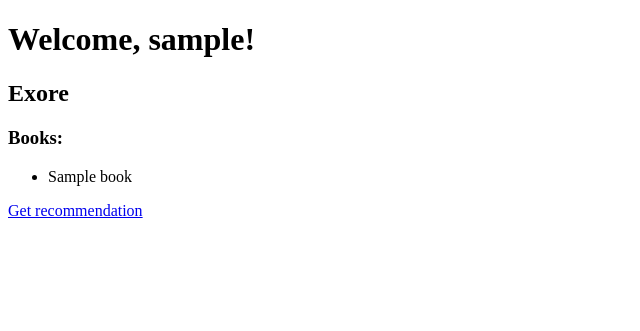
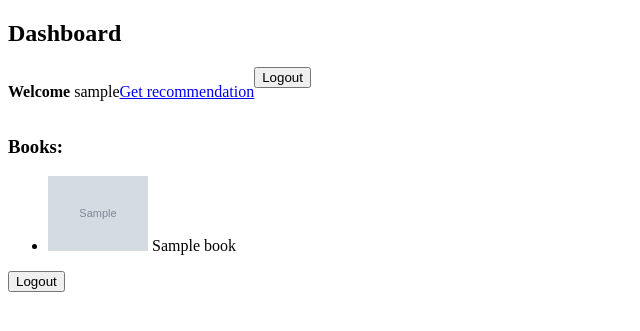
Before and after one commit to Jyotsan-Hamal/Book-Recommendation-System, a Flask app: template Projects_Initiation/templates/index.html in a window 1280 px wide. Shown: the top 331 px of the page, without its empty margins (0-640 px from the left). Run offline with Flask 3, Linux system fonts and the light colour scheme; the template is opened without the code that fills it: most values are stand-ins (such as "Sample title", 1, 10 or a date in 2020); grey boxes marked "Sample" are stand-in pictures; parts of the project's set-up code (start-up, migrations or seed data) failed here and were passed over.

Commit message:
Add files via upload
dashboard reworked
added logout function
code enhancement

```diff
--- a/Projects_Initiation/app.py
+++ b/Projects_Initiation/app.py
@@ -7,6 +7,7 @@ from flask import g
 app = Flask(__name__)
 app.secret_key = 'your_secret_key_here'  # Change this to a random secret key for security
 
+# Load pickled data
 dashboard_df = pickle.load(open('./pickle_files/dashboard.pkl', 'rb'))
 data_df = pickle.load(open('./pickle_files/data_df.pkl', 'rb'))
 pivot_table = pickle.load(open('./pickle_files/pivot_table.pkl', 'rb'))
@@ -22,15 +23,7 @@ c.execute('''CREATE TABLE IF NOT EXISTS users
              (username TEXT PRIMARY KEY, password TEXT, name TEXT, email TEXT, address TEXT)''')
 conn.commit()
 
-@app.route('/')
-def index():
-    if 'username' in session:
-        return redirect(url_for('dashboard'))  # Redirect to the dashboard if the user is logged in
-    else:
-        return redirect(url_for('login'))  # Redirect to the login page if the user is not logged in
-
-
-users = {}
+# Define helper functions
 
 def get_db():
     db = getattr(g, '_database', None)
@@ -44,108 +37,99 @@ def close_connection(exception):
     if db is not None:
         db.close()
 
+def fetch_user_data(username):
+    conn = get_db()
+    c = conn.cursor()
+    c.execute("SELECT * FROM users WHERE username=?", (username,))
+    user_data = c.fetchone()
+    c.close()
+    return user_data
+
+def load_dashboard_data():
+    with open('./pickle_files/dashboard.pkl', 'rb') as file:
+        dashboard_data = pickle.load(file)
+    return dashboard_data.to_dict(orient='records')
+
+# Routes
+
+@app.route('/')
+def index():
+    if 'username' in session:
+        return redirect(url_for('dashboard'))
+    else:
+        return redirect(url_for('login'))
+
 @app.route('/dashboard', methods=['GET', 'POST'])
 def dashboard():
     if 'username' in session:
         if request.method == 'GET':
-            # Fetch the user's data from the database
             username = session['username']
-            conn = get_db()
-            c = conn.cursor()
-            c.execute("SELECT * FROM users WHERE username=?", (username,))
-            user_data = c.fetchone()
-            c.close()
-
+            user_data = fetch_user_data(username)
             if user_data:
-                # Load the dashboard data
-
-
-                return render_template('index.html', user_data=user_data, dashboard_data=dashboard_df)
+                dashboard_data = load_dashboard_data()
+                return render_template('index.html', user_data=user_data, dashboard_data=dashboard_data)
             else:
-                # Handle case where user data is not found
                 return "User data not found. Please try again later."
-
         elif request.method == 'POST':
             # Handle POST method if needed
-            # Add logic to process form submissions if applicable
             pass
     else:
-        # If the user is not logged in, redirect to the login page
         return redirect(url_for('login'))
-
-
 
 @app.route('/signup', methods=['GET', 'POST'])
 def signup():
     if request.method == 'POST':
-        # Retrieve form data
+        # Handle signup form submission
         username = request.form['username']
         password = request.form['password']
         name = request.form['name']
         email = request.form['email']
         address = request.form['address']
 
-        # Get the SQLite connection
         conn = get_db()
         c = conn.cursor()
 
-        # Check if username already exists
-        c.execute("SELECT * FROM users WHERE username=?", (username,))
-        if c.fetchone():
-            return "Username already exists! Please choose a different username."
-
-        # Add new user to the database
         c.execute("INSERT INTO users (username, password, name, email, address) VALUES (?, ?, ?, ?, ?)",
                   (username, password, name, email, address))
         conn.commit()
-
-        # Close the cursor
         c.close()
 
-        # Redirect to login page after successful signup
         return redirect(url_for('login'))
 
     return render_template('signup.html')
 
-
 @app.route('/login', methods=['GET', 'POST'])
 def login():
     if request.method == 'POST':
+        # Handle login form submission
         username = request.form['username']
         password = request.form['password']
 
-        # Get the SQLite connection
         conn = get_db()
         c = conn.cursor()
 
-        # Check if username exists in the database
         c.execute("SELECT * FROM users WHERE username=?", (username,))
         user = c.fetchone()
 
         if user:
-            # Retrieve the stored password for the username
-            stored_password = user[1]  # Assuming password is stored in the second column
+            stored_password = user[1]
 
-            # Check if the provided password matches the stored password
             if password == stored_password:
-                # Add username to session
                 session['username'] = username
                 return redirect(url_for('index'))
 
-        # Close the cursor
         c.close()
 
-        # If username doesn't exist or password is incorrect, show error message
         return "Invalid username or password. Please try again."
 
     return render_template('login.html')
 
-
-@app.route('/logout')
+@app.route('/logout', methods=['GET', 'POST'])
 def logout():
     # Remove the username from the session if it's there
     session.pop('username', None)
     return redirect(url_for('login'))
+
 
 @app.route('/recommendation/input', methods=['GET', 'POST'])
 def recommendation_input():
@@ -154,8 +138,6 @@ def recommendation_input():
         return redirect(url_for('recommendation', book_name=book_name))
 
     return render_template('recommendation_input.html')
-
-
 @app.route('/get_suggestions/<input>', methods=['GET'])
 def get_suggestions(input):
     # Get book name suggestions based on user input
--- a/Projects_Initiation/templates/index.html
+++ b/Projects_Initiation/templates/index.html
@@ -6,17 +6,33 @@
     <title>Dashboard</title>
 </head>
 <body>
-    <h1>Welcome, {{ user_data.username }}!</h1>
-    <h2>Exore</h2>
+
+    <h2>Dashboard</h2>
+
+    <!-- Display user data (for debugging) -->
+    <div style="display: flex;">
+        <p><strong>Welcome</strong> {{ user_data.username }}</p>
+        <p><a href="{{ url_for('recommendation_input') }}">Get recommendation</a></p>
+        <form action="{{ url_for('logout') }}" method="get">
+            <button type="submit">Logout</button>
+        </form>
+
+    </div>
 
     <!-- Display books from dashboard data -->
     <h3>Books:</h3>
     <ul>
         {% for book in dashboard_data %}
-            <li>{{ book['Book-Title'] }}</li>
+            <li>
+                <img src="{{ book['Image-URL-M'] }}" alt="Book Image" style="width: 100px; height: auto;">
+                {{ book['Book-Title'] }}
+            </li>
         {% endfor %}
     </ul>
 
-    <p><a href="{{ url_for('recommendation_input') }}">Get recommendation</a></p>
+
+    <form action="{{ url_for('logout') }}" method="post">
+        <button type="submit">Logout</button>
+    </form>
 </body>
 </html>
--- a/Projects_Initiation/templates/signup.html
+++ b/Projects_Initiation/templates/signup.html
@@ -7,7 +7,7 @@
 </head>
 <body>
     <h2>Sign Up</h2>
-    <form method="post">
+    <form method="post" action="{{ url_for('signup') }}">
         <label for="username">Username:</label>
         <input type="text" id="username" name="username" required><br><br>
 
```
Also changed, not shown: Projects_Initiation/test.py (+1 -43 lines), Projects_Initiation/templates/login.html (line endings or trailing spaces), Projects_Initiation/templates/recommendation.html (line endings or trailing spaces), Projects_Initiation/templates/recommendation_input.html (line endings or trailing spaces), Projects_Initiation/users.db.
